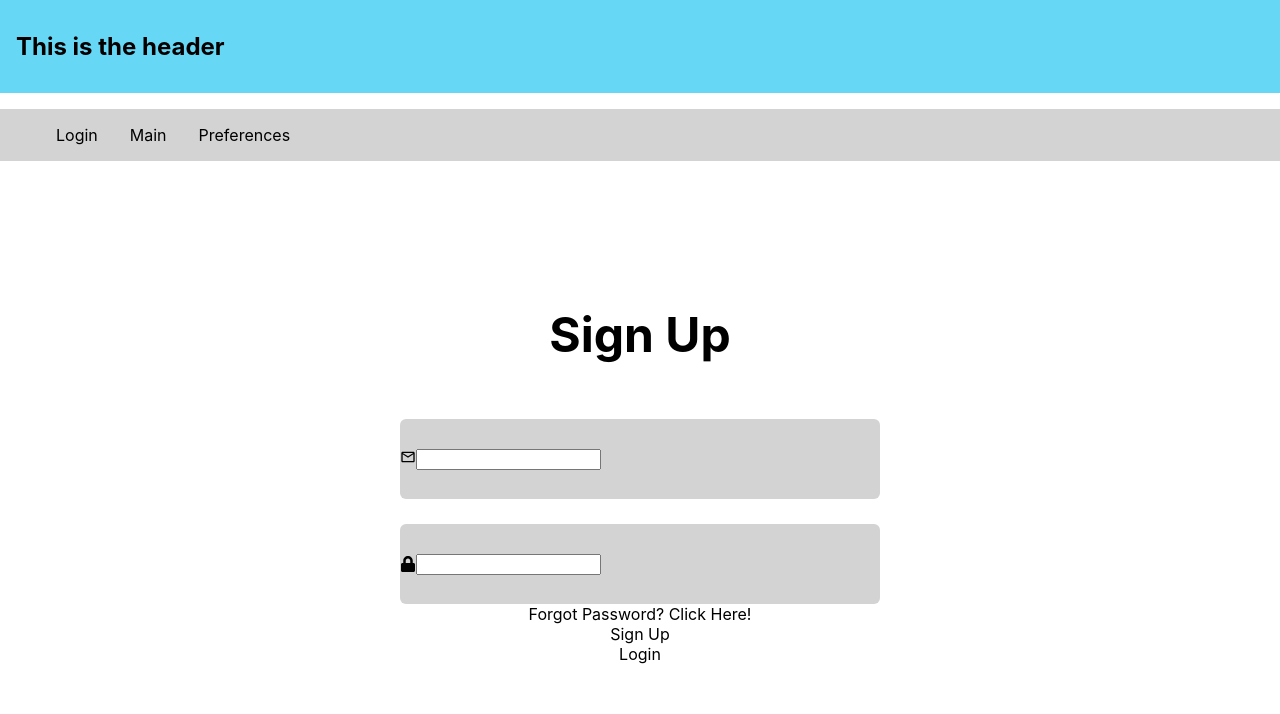
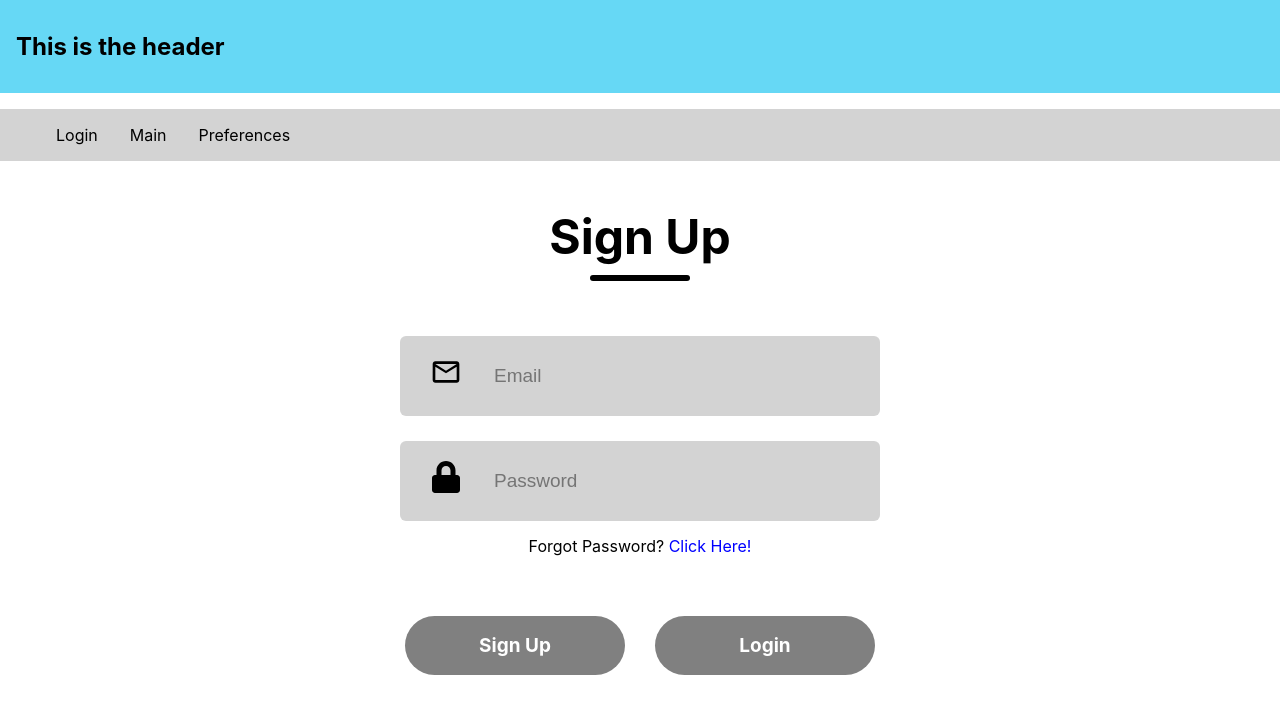
Before and after one commit to ThejasKumar100/ToCCompiler, a React (Create React App) app in the folder FE/v1/: page /login in a window 1280 px wide. Shown: the top 714 px of the page. Built offline with nearby package versions, Linux system fonts and the light colour scheme.

Commit message:
work on login page

```diff
--- a/FE/v1/package.json
+++ b/FE/v1/package.json
@@ -9,6 +9,7 @@
     "react": "^18.3.1",
     "react-dom": "^18.3.1",
     "react-icons": "^5.3.0",
+    "react-redux": "^9.1.2",
     "react-router-dom": "^5.3.4",
     "react-scripts": "5.0.1",
     "v1": "file:",
--- a/FE/v1/src/loginPage.css
+++ b/FE/v1/src/loginPage.css
@@ -3,12 +3,25 @@
     flex-direction: column;
     margin: auto;
     background: white;
-    padding: 10%;
+    padding: 30px;
+}
+.header{
+    display: flex;
+    flex-direction: column;
+    align-items: center;
+    gap: 9px;
+    width: 100%;
 }
 
 .text{
     font-size: 48px;
     font-weight: 700;
+}
+.underline{
+    width: 100px;
+    height: 6px;
+    background-color: black;
+    border-radius: 9px;
 }
 
 .inputs{
@@ -27,3 +40,46 @@
     background: lightgrey;
     border-radius: 6px;
 }
+
+.img{
+    font-size: 2em;
+    margin: 0px 30px;
+}
+
+.input input {
+    height: 50px;
+    width: 400px;
+    background: transparent;
+    border: none;
+    outline: none;
+    font-size: 19px;
+}
+.forgot-password{
+    margin-top: 15px;
+    font-size: 16px;
+}
+
+.forgot-password span{
+    color: #0000FF;
+    cursor: pointer;
+}
+
+.submit-container{
+    display: flex;
+    gap: 30px;
+    margin: 60px auto;
+}
+
+.submit{
+    display: flex;
+    justify-content: center;
+    align-items: center;
+    width: 220px;
+    height: 59px;
+    color: #fff;
+    background: gray;
+    border-radius: 50px;
+    font-size: 19px;
+    font-weight: 700;
+    cursor: pointer;
+}
--- a/FE/v1/src/loginPage.js
+++ b/FE/v1/src/loginPage.js
@@ -1,8 +1,13 @@
+import React from 'react'
+import {useState} from 'react';
 import './loginPage.css';
 import { FaLock } from "react-icons/fa";
 import { MdOutlineMailOutline } from "react-icons/md";
 
 const loginPage = () => {
+    const [action, setAction] = useState('');
+
+
     return (
         <div className='container'>
             <div className='header'>
@@ -12,15 +17,15 @@ const loginPage = () => {
             <div className="inputs">
                 <div className="input">
                     <div className="img"><MdOutlineMailOutline /></div>
-                    <input type="email"/>
+                    <input type="email" placeholder="Email"/>
                 </div>
                 <div className="input">
-                    <FaLock />
-                    <input type="password"/>
+                <div className="img"><FaLock /></div>
+                    <input type="password" placeholder="Password"/>
                 </div>
             </div>
             <div className="forgot-password">Forgot Password? <span>Click Here!</span></div>
-            <div className="submit-Container">
+            <div className="submit-container">
                 <div className="submit">Sign Up</div>
                 <div className="submit">Login</div>
 
```
Also changed, not shown: 1 other file (tests, documents, lock files or other folders).
